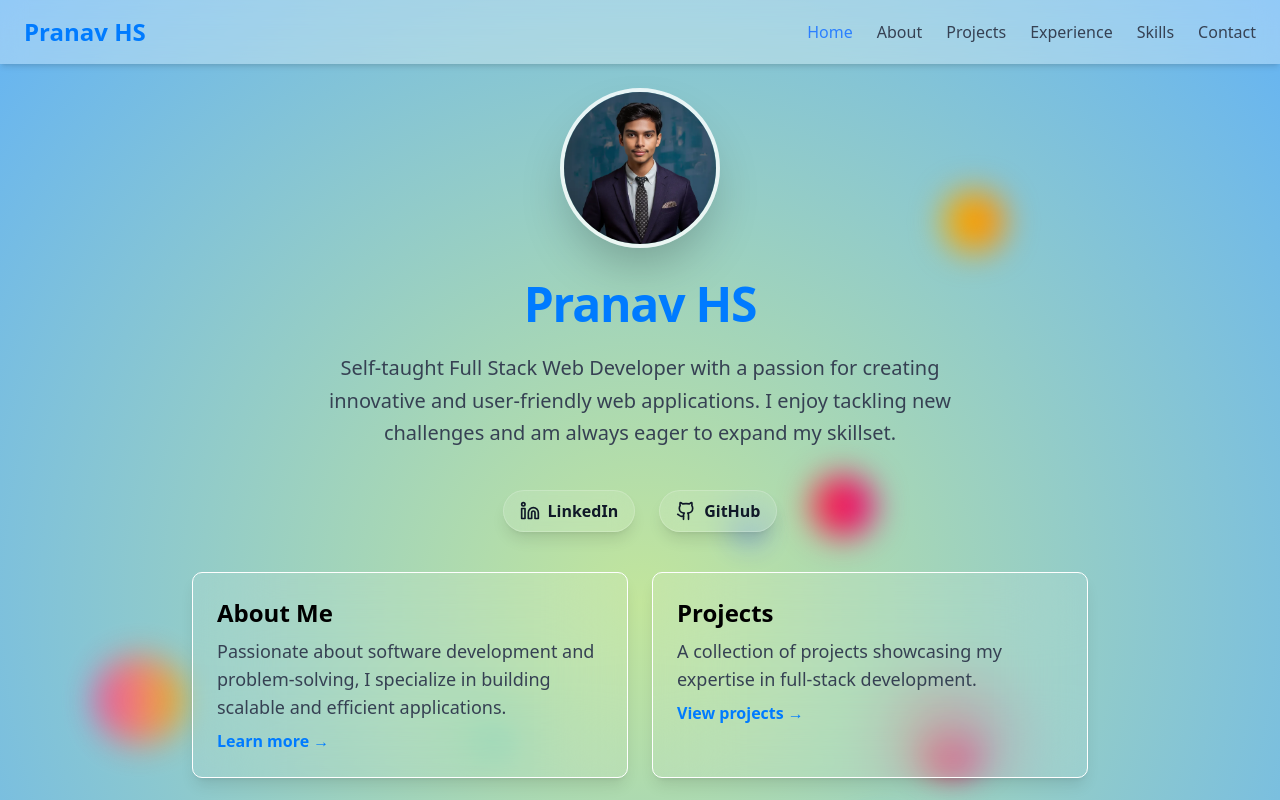
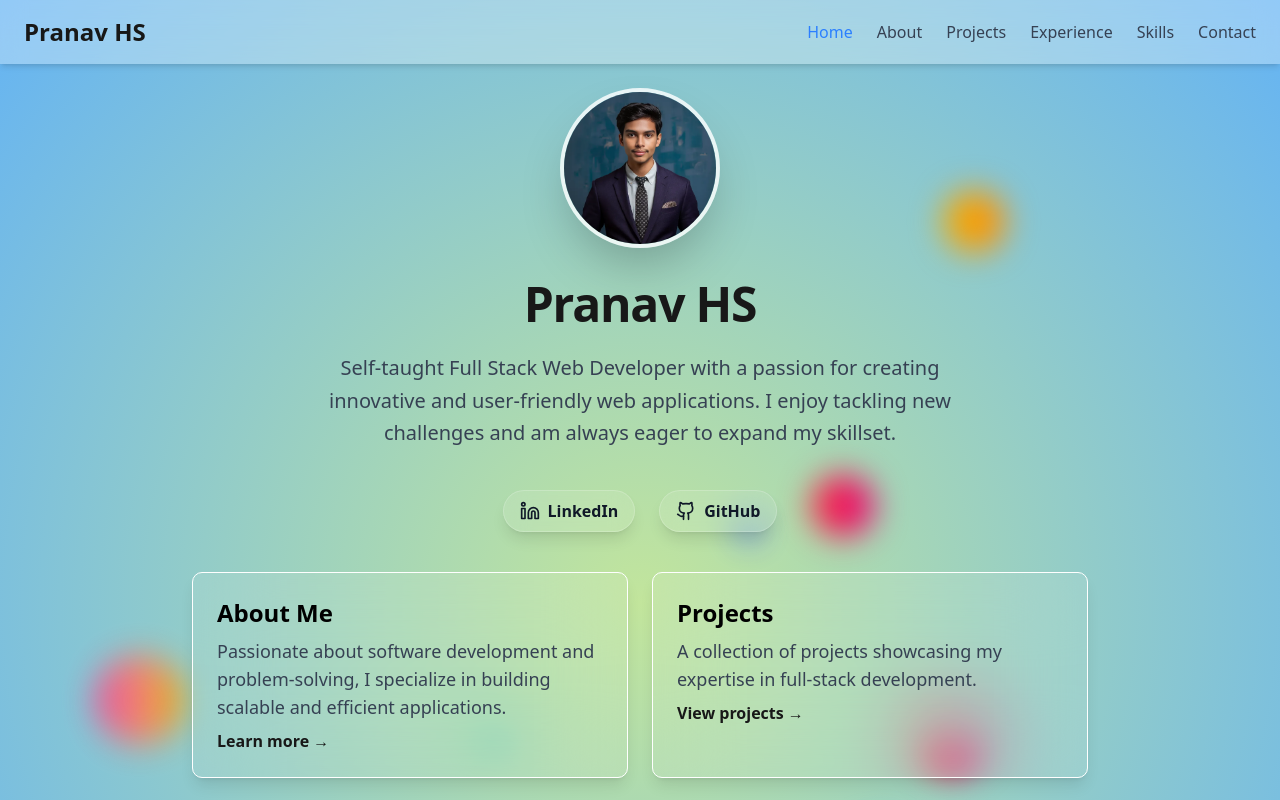
Before and after one commit to pranav-hsg/pranavhsg, a Next.js app: page / in a window 1280 px wide. Shown: the top 800 px of the page. Built offline with nearby package versions, Linux system fonts and the light colour scheme.

Commit message:
> style changes

```diff
--- a/src/app/globals.css
+++ b/src/app/globals.css
@@ -125,7 +125,7 @@ body * {
 }
 
 :root {
-  --primary-color: #2563eb;
+  --primary-color: #181818;
   /* Default Blue */
   --secondary-color: #06b6d4;
   /* Default Cyan */
@@ -135,7 +135,7 @@ body * {
 }
 
 @theme {
-  --color-primary: #007bff;
+  --color-primary: #181818;
   /* A brighter blue, often used for primary actions */
   --color-secondary: #6c757d;
   /* A medium gray, good for secondary elements */
--- a/src/app/page.tsx
+++ b/src/app/page.tsx
@@ -1,5 +1,5 @@
 import React from 'react';
-import { Github, Linkedin, Sparkles } from 'lucide-react';
+import { Github, Linkedin } from 'lucide-react';
 import Image from 'next/image';
 import { FloatingCircles } from '@/utils/floating-circles';
 import Link from 'next/link';
```
